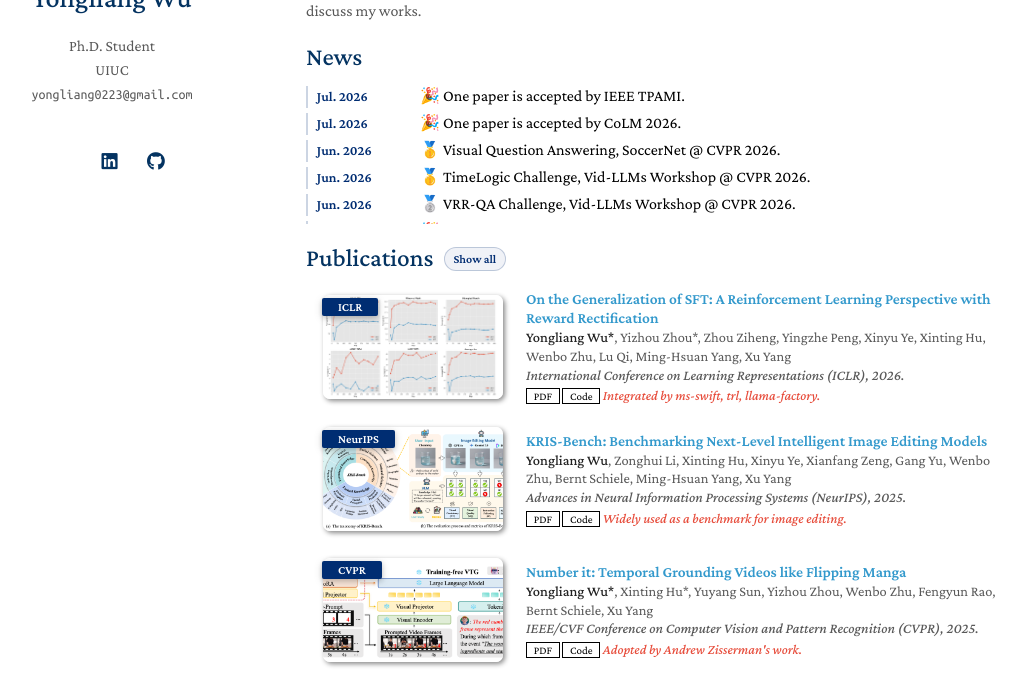
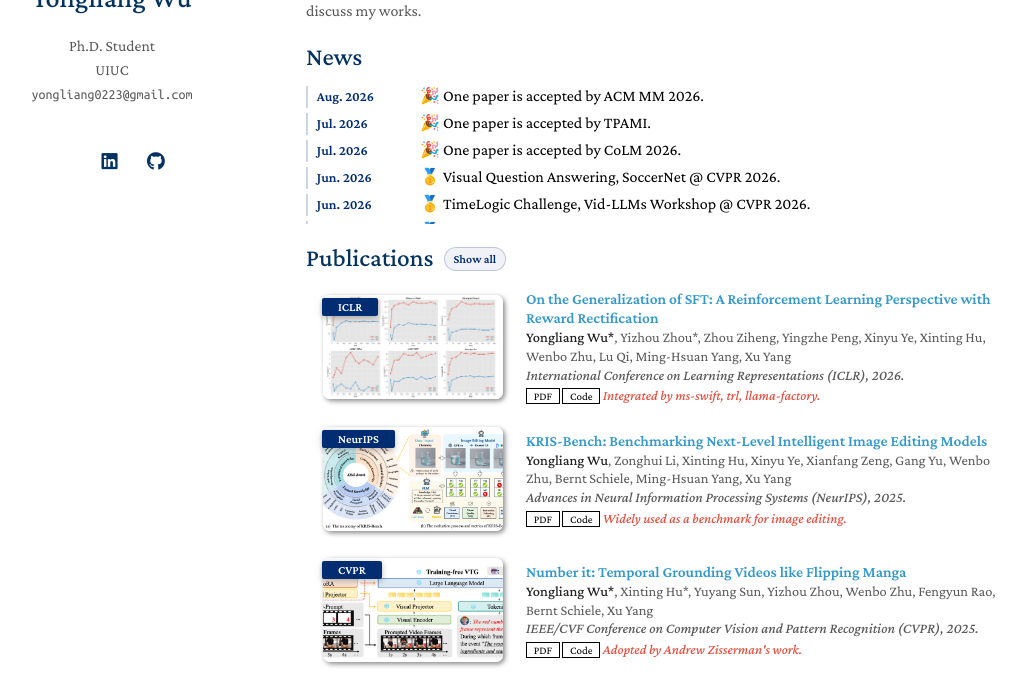
Before and after one commit to yongliang-wu/yongliang-wu.github.io, a Jekyll site: the page built from index.md, in a window 1280 px wide and 900 px high, cut to the strip 206-892 px from the top of the window. Shown: the whole strip, without its empty margins (134-1160 px from the left). Built offline with Jekyll 4.4.1, drawn with Linux system fonts in a browser that asks for light colours; nearby versions of some CDN libraries; a style sheet for code colours, icons or effects is not loaded; our own code applies the rules of GitHub Pages for plain Markdown files.

Commit message:
docs: add ACM MM publication

```diff
--- a/_includes/publication_item.html
+++ b/_includes/publication_item.html
@@ -11,7 +11,7 @@
     {% endif %}
   </div>
   <div class="col-sm-9" style="position: relative;padding-right: 12px;padding-left: 16px; flex: 1; min-width: 0;">
-      <div class="title"><a href="{{ link.pdf }}">{{ link.title }}</a></div>
+      <div class="title">{% if link.pdf %}<a href="{{ link.pdf }}">{{ link.title }}</a>{% else %}{{ link.title }}{% endif %}</div>
       <div class="author">{{ link.authors }}</div>
       <div class="periodical"><em>{{ link.conference }}</em>
       </div>
--- a/index.md
+++ b/index.md
@@ -12,8 +12,12 @@ I am a Ph.D. student at UIUC, supervised by [Prof. Yaoyao Liu](https://yaoyaoliu
 <div class="news-scroll" aria-label="News archive">
   <ul class="news-list">
     <li class="news-item">
+      <span class="news-date">Aug. 2026</span>
+      <span class="news-text">🎉 One paper is accepted by ACM MM 2026.</span>
+    </li>
+    <li class="news-item">
       <span class="news-date">Jul. 2026</span>
-      <span class="news-text">🎉 One paper is accepted by IEEE TPAMI.</span>
+      <span class="news-text">🎉 One paper is accepted by TPAMI.</span>
     </li>
     <li class="news-item">
       <span class="news-date">Jul. 2026</span>
```
Also changed, not shown: _data/publications.yml (+7 -0 lines), assets/img/reset.jpg (added).
